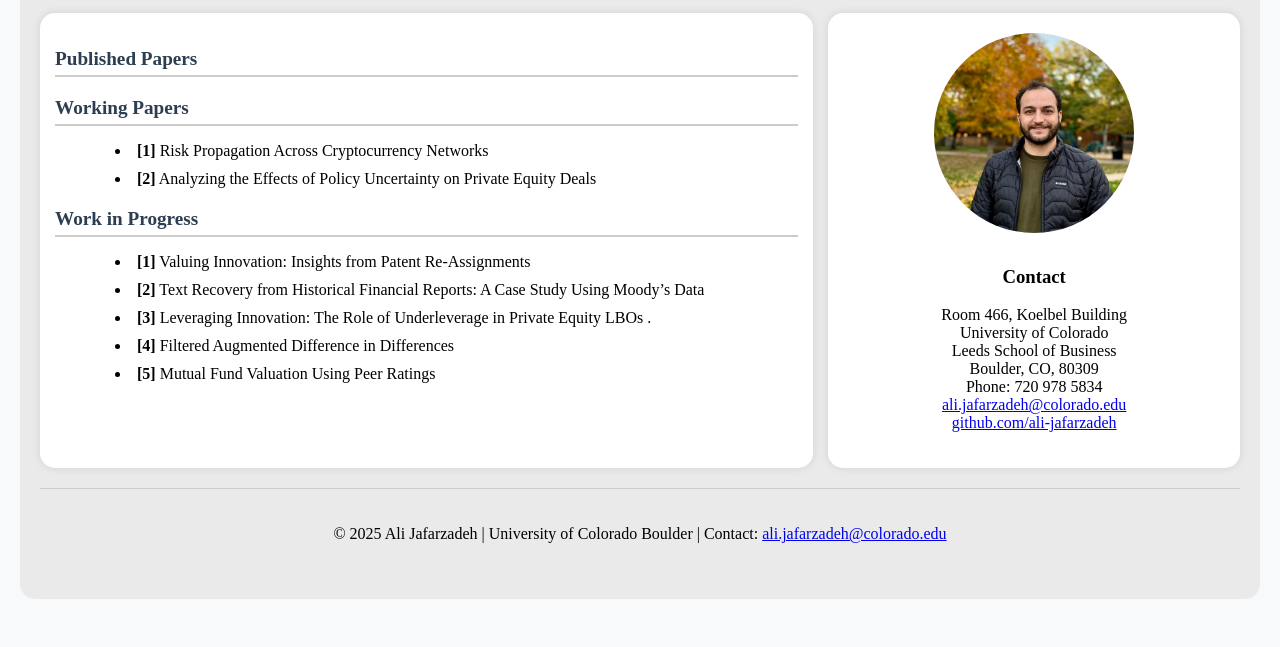
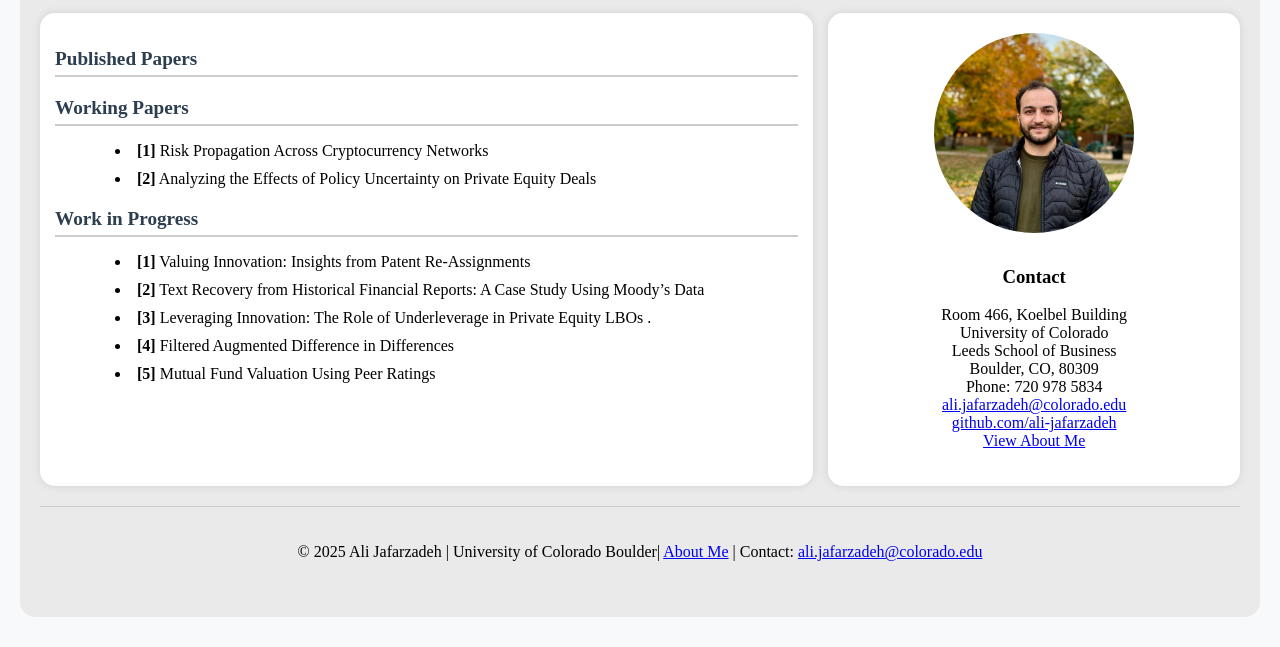
Before and after one commit to ali-jafarzadeh/ali-jafarzadeh.github.io, a Jekyll site: the page research.html, which Jekyll copies as it is, in a window 1280 px wide. Shown: the part 399-1046 px from the top of the page. Built offline with Jekyll 4.4.1, drawn with Linux system fonts in a browser that asks for light colours.

Commit message:
Update research.html

```diff
--- a/research.html
+++ b/research.html
@@ -295,13 +295,14 @@
           Boulder, CO, 80309<br>
           Phone: 720 978 5834<br>
           <a href="mailto:ali.jafarzadeh@colorado.edu">ali.jafarzadeh@colorado.edu</a><br>
-          <a href="https://github.com/ali-jafarzadeh" target="_blank" rel="noopener noreferrer">github.com/ali-jafarzadeh</a>
+          <a href="https://github.com/ali-jafarzadeh" target="_blank" rel="noopener noreferrer">github.com/ali-jafarzadeh</a><br>
+          <a href="https://ali-jafarzadeh.com/index.html">View About Me</a>
         </p>
       </div>
     </div>
 
     <footer>
-      <p>&copy; <script>document.write(new Date().getFullYear());</script> Ali Jafarzadeh | University of Colorado Boulder | Contact: <a href="mailto:ali.jafarzadeh@colorado.edu">ali.jafarzadeh@colorado.edu</a></p>
+      <p>&copy; <script>document.write(new Date().getFullYear());</script> Ali Jafarzadeh | University of Colorado Boulder| <a href="https://ali-jafarzadeh.com/index.html"> About Me</a> | Contact: <a href="mailto:ali.jafarzadeh@colorado.edu">ali.jafarzadeh@colorado.edu</a></p>
     </footer>
   </div>
 </body>
```
